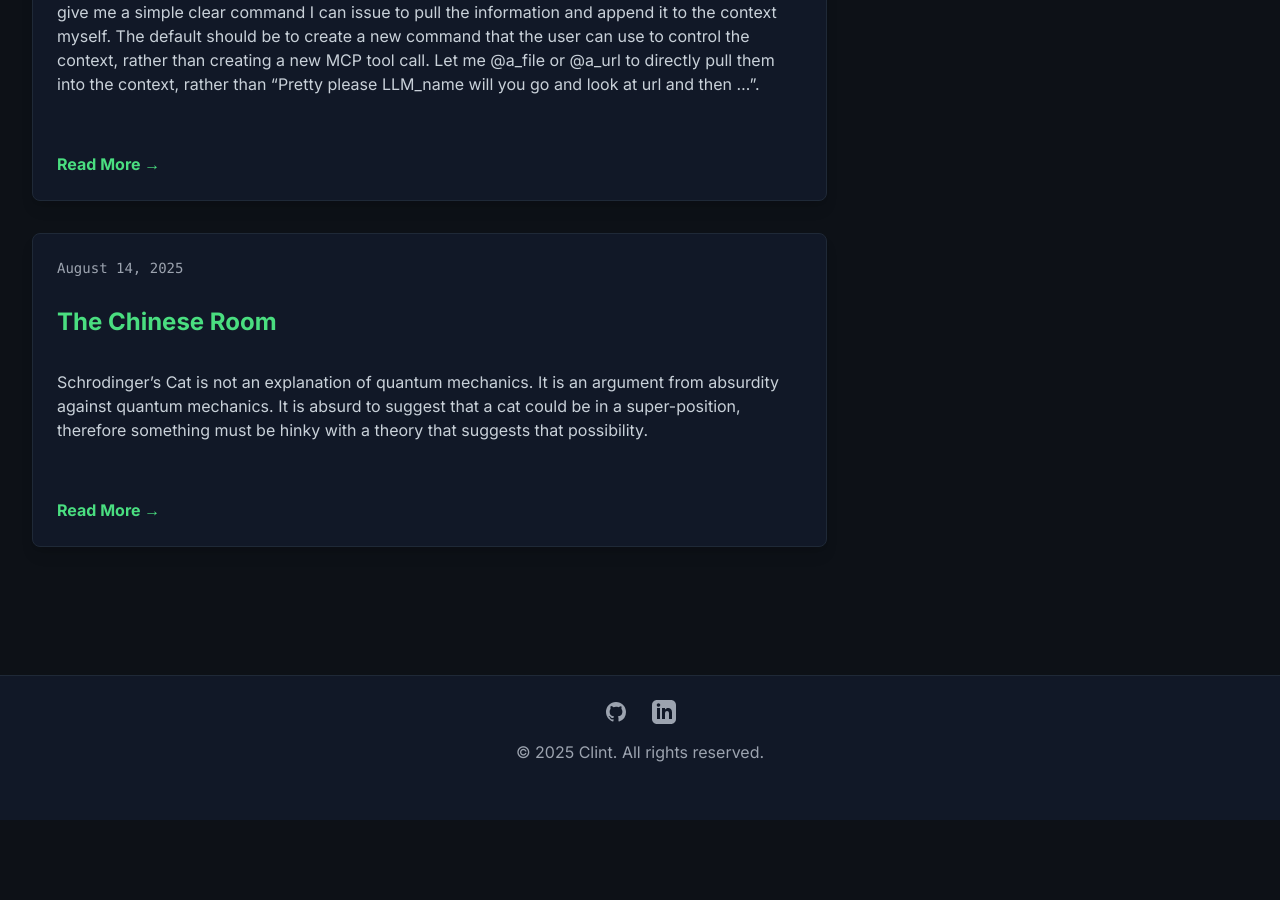
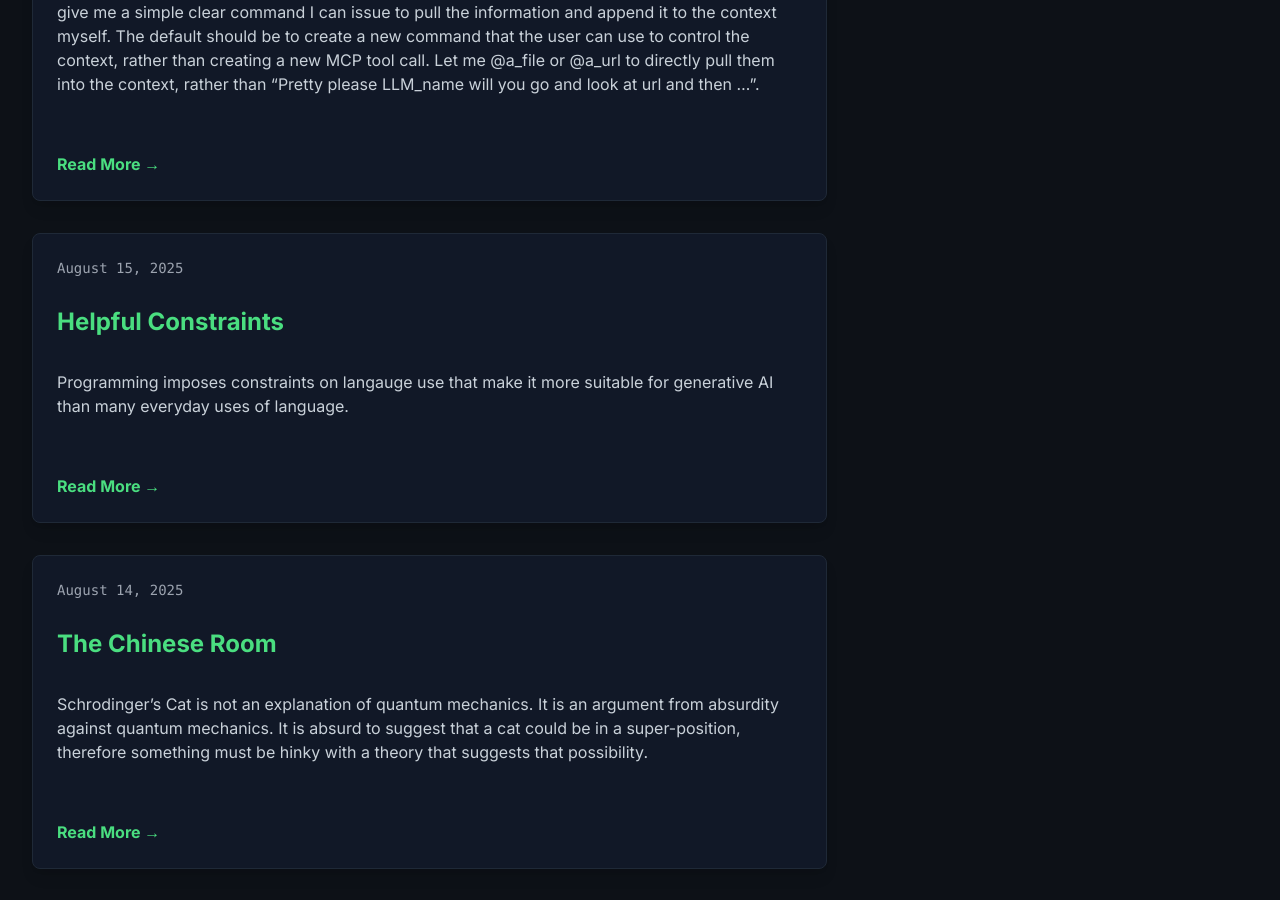
Before and after one commit to epiphenomena/epiphenomena.github.io, a Jekyll site: the page built from index.md, in a window 1280 px wide and 900 px high, scrolled down 1329 px. Built offline with Jekyll 4.4.1, drawn with Linux system fonts in a browser that asks for light colours; nearby versions of some CDN libraries; before the commit the page ends 2149 px from its top, so only the background shows below that; some of the changed lines change nothing that is shown.

Commit message:
Update 2025-08-15-constraints.md

```diff
--- a/_posts/2025-08-15-constraints.md
+++ b/_posts/2025-08-15-constraints.md
@@ -1,9 +1,14 @@
 ---
 layout: post
 title: "Helpful Constraints"
-published: false
 ---
 
-The "system" that produces LLMs defines success as producing output that is reasonable enough that the user is satisfied.
+Programming imposes constraints on langauge use that make it more suitable for generative AI than many everyday uses of language.
 
-Programming imposes constraints on langauge use. Syntactically valid. Verifiable outputs.
+The grammatical rules for normal language use are flexible, complex and unsufficiently defined. The LLM has supposedly already been trained to generate text that conforms to the language grammer, and it is unlikely that any evaluation of the output to identify grammer issues would prove effective. However, programming languages have strict, explicitly defined; which means that linters and compilers can verify that generated output is syntactially valid.
+
+Normal language use *does* things, but the work done by everyday language is done out in the world. In contrast, programs do work in the computer. When an LLM generates a program, not only can we verify that it is syntically valid, but we can use tests and contracts to verify that the program maps inputs to outputs as expected.
+
+A program can also be constrained by its runtime environment. We can ensure that a given program cannot access parts of the system without looking at the program's code. By running in containers, or virtual machines, or kernel imposed priveleges.
+
+I can ask an LLM to generate a legal contract. But without being a lawyer, I cannot verify that it conforms to the syntactical rules of legal contracts. Even as a lawyer, I could not prove that the contract does what I wanted to accomplish. And I cannot effectively guard against undesireable side-effects from executing the contract.
```
